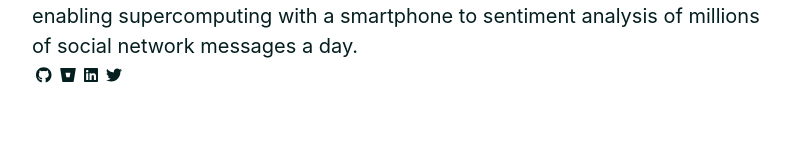
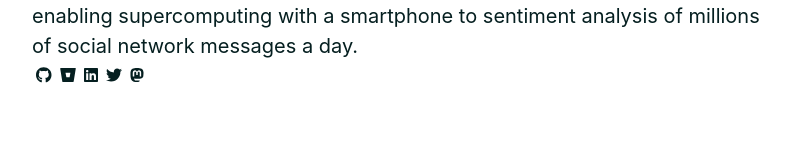
Before and after one commit to mrhanlon/mrhanlon.com, a Next.js app: page / in a window 1280 px wide. Shown: the part 247-389 px from the top of the page, without its empty margins (240-1039 px from the left). Built offline with nearby package versions, Linux system fonts and the light colour scheme.

Commit message:
add mastodon link

```diff
--- a/src/components/socialLink.tsx
+++ b/src/components/socialLink.tsx
@@ -7,10 +7,11 @@ interface Props {
   icon: IconDefinition;
   href: string;
   title?: string;
+  rel?: string;
 }
 
-const SocialLink = ({icon, href, title}: Props) => (
-  <a href={href} className={styles.social}>
+const SocialLink = ({icon, href, title, rel}: Props) => (
+  <a href={href} className={styles.social} rel={rel}>
     <FontAwesomeIcon icon={icon} title={title} />
   </a>
 );
--- a/src/pages/index.tsx
+++ b/src/pages/index.tsx
@@ -6,6 +6,7 @@ import {faGithub} from '@fortawesome/free-brands-svg-icons/faGithub'
 import {faBitbucket} from '@fortawesome/free-brands-svg-icons/faBitbucket'
 import {faLinkedin} from '@fortawesome/free-brands-svg-icons/faLinkedin'
 import {faTwitter} from '@fortawesome/free-brands-svg-icons/faTwitter'
+import {faMastodon} from '@fortawesome/free-brands-svg-icons/faMastodon'
 import {faCloudDownload} from "@fortawesome/free-solid-svg-icons/faCloudDownload";
 import {FontAwesomeIcon} from "@fortawesome/react-fontawesome";
 import {dom} from "@fortawesome/fontawesome-svg-core";
@@ -41,6 +42,8 @@ const Home: NextPage = () => {
                                 href={'//linkedin.com/in/mrhanlon'}/>
                     <SocialLink title={'Twitter'} icon={faTwitter}
                                 href={'//twitter.com/mattorantimatt'}/>
+                    <SocialLink title={'Mastodon'} icon={faMastodon}
+                                href={'https://mstdn.social/@mattorantimatt'} rel={'me'}/>
                 </div>
 
                 <h2>
```
